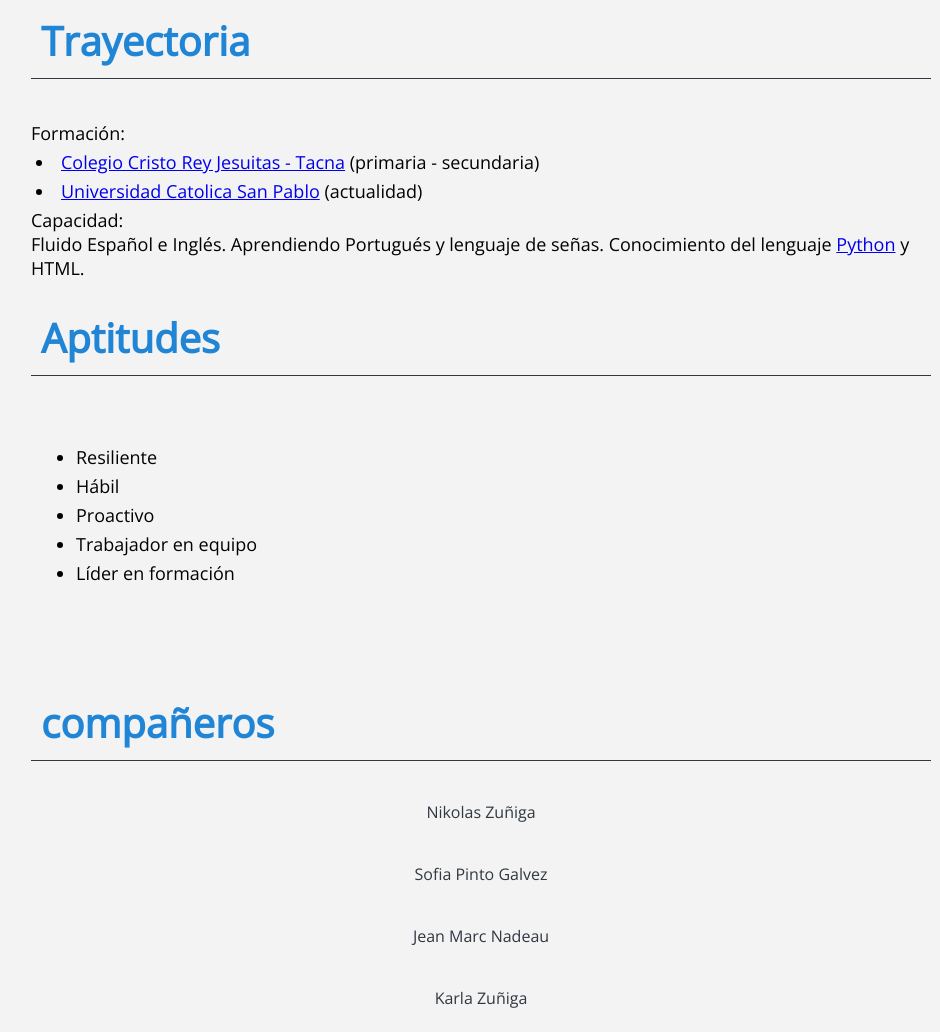
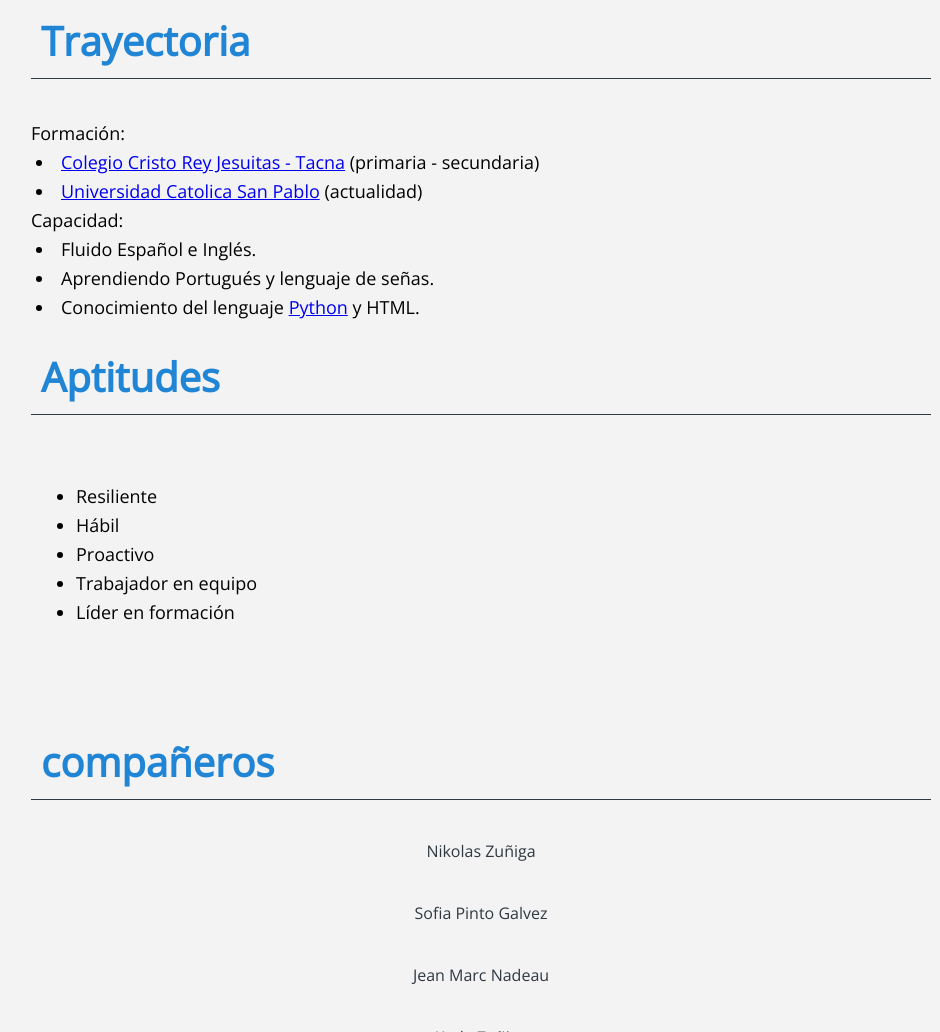
Before and after one commit to PaoloJMA/PaoloMostajo, a plain HTML site: page index.html in a window 1280 px wide. Shown: the part 1279-2311 px from the top of the page, without its empty margins (159-1099 px from the left). Drawn offline with nearby package versions, Linux system fonts and the light colour scheme.

Commit message:
Update index.html

```diff
--- a/index.html
+++ b/index.html
@@ -42,9 +42,9 @@
 
 
                 <p>Capacidad:</p><p>
-                    Fluido Español e Inglés.
-                    Aprendiendo Portugués y lenguaje de señas.
-                    Conocimiento del lenguaje <a href="https://docs.python.org/es/3/tutorial/">Python</a> y HTML.</p>
+                    <li> Fluido Español e Inglés. </li>
+                    <li> Aprendiendo Portugués y lenguaje de señas. </li>
+                    <li> Conocimiento del lenguaje <a href="https://docs.python.org/es/3/tutorial/">Python</a> y HTML. </li> </p>
             </div>
             <div class="tamaño">
                 <h2>Aptitudes</h2>
```
